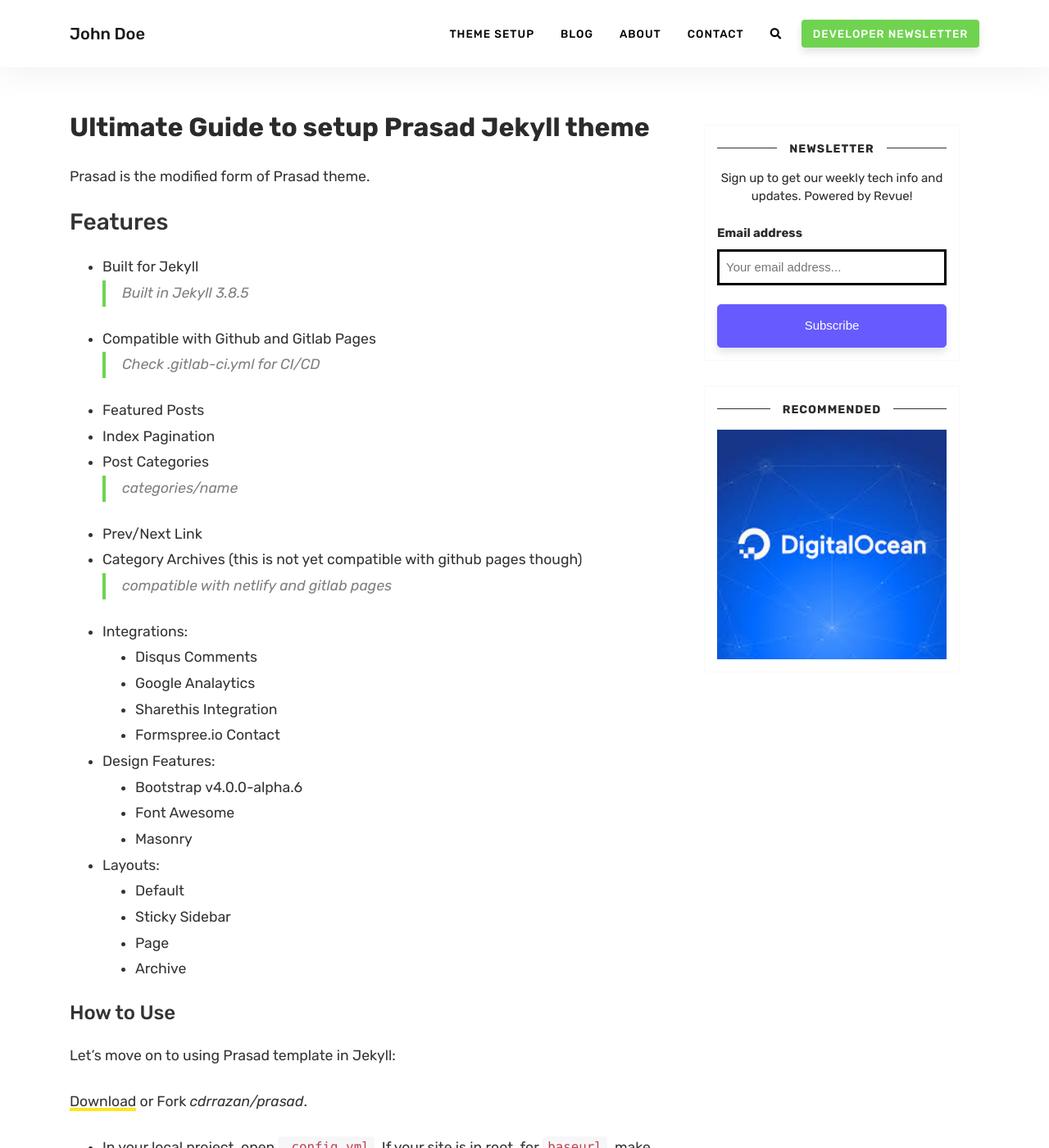
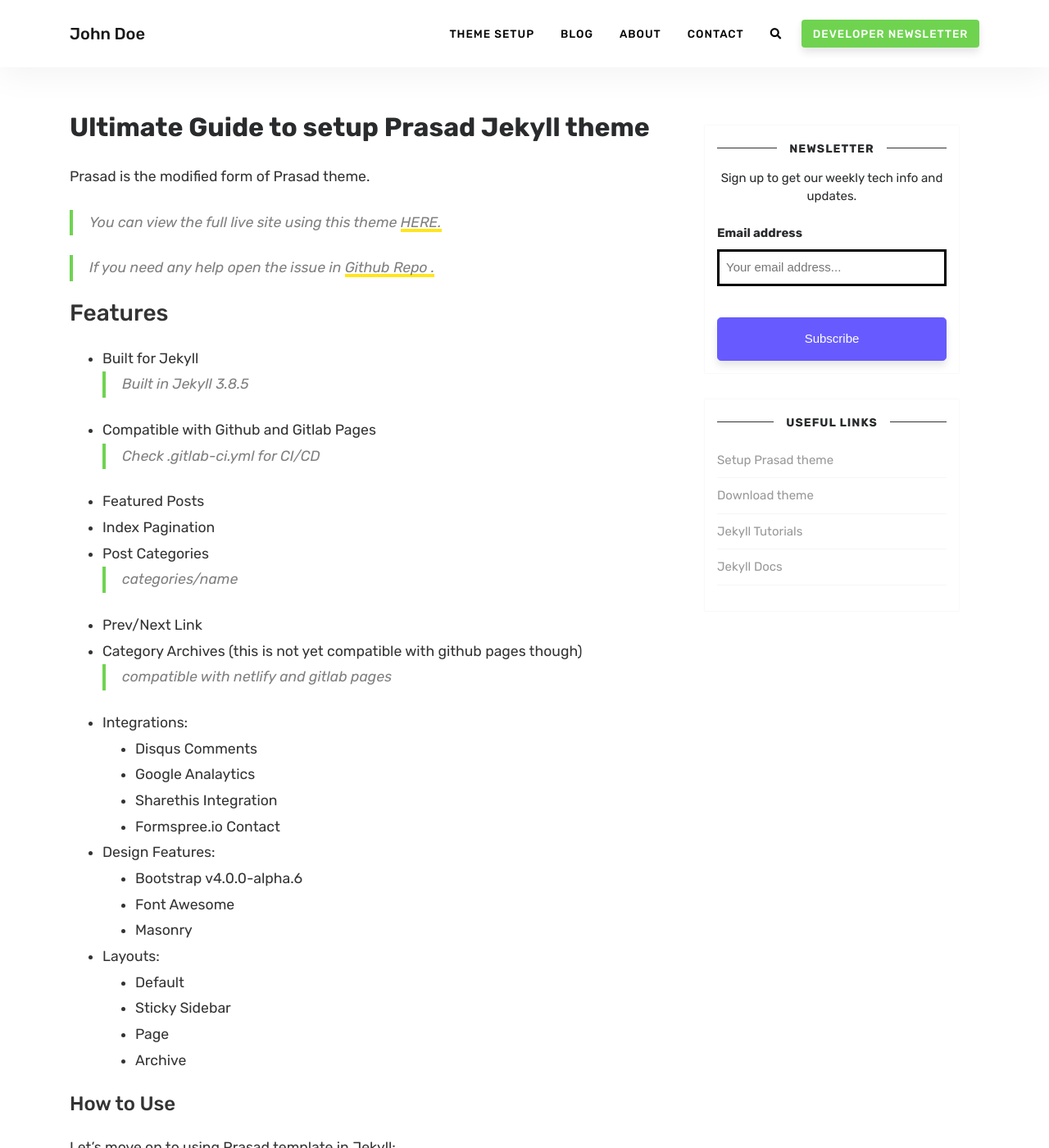
Before and after one commit to cdrrazan/prasad, a Jekyll site: the page built from theme-setup/index.md, in a window 1280 px wide and 1400 px high. Shown: the whole window at 82% size. Built offline with Jekyll 4.4.1, drawn with Linux system fonts in a browser that asks for light colours; nearby versions of some CDN libraries; some of the changed text lies outside the part shown.

Commit message:
Affiliated and Specific Contents removed from site

```diff
--- a/_includes/newsletter.html
+++ b/_includes/newsletter.html
@@ -1,13 +1,13 @@
-<div id="revue-embed">
-  <center>Sign up to get our weekly tech info and updates. Powered by Revue!</center>
+<div id="embed">
+  <center>Sign up to get our weekly tech info and updates.</center>
   <br>
-  <form action="#" method="post" id="revue-form" name="revue-form"  target="_blank">
-    <div class="revue-form-group">
+  <form action="#" method="post" id="form" name="form"  target="_blank">
+    <div class="form-group">
       <label for="member_email"><b>Email address</b></label>
-      <input class="revue-form-field" placeholder="Your email address..." type="email" name="member[email]" id="member_email">
+      <input class="form-field" placeholder="Your email address..." type="email" name="member[email]" id="member_email">
     </div>
     <br>
-    <div class="revue-form-actions">
+    <div class="form-actions">
       <input type="submit" value="Subscribe" name="member[subscribe]" class="btn btn-primary btn-lg btn-block" id="member_submit">
     </div>
   </form>
--- a/_includes/sidebar.html
+++ b/_includes/sidebar.html
@@ -6,8 +6,13 @@
   </div>
 
   <div class="sidebar-section">
-    <h5><span>Recommended</span></h5>
-    <a href="https://m.do.co/c/0c23b97180f1" target="_blank" title="Get Free DigitalOcean Credit"><img src="/assets/images/digitalocean_ref.jpg" width="100%" alt="DigitalOcean Ref" /></a>
-  </div>
+            <h5><span>Useful Links</span></h5>
+            <ul style="list-none;">
+            <li><a href="/theme-setup/">Setup Prasad theme</a></li>
+            <li><a target="blank" href="https://github.com/cdrrazan/prasad">Download theme</a></li>
+            <li><a target="_blank" href="https://jekyllrb.com/tutorials/home/">Jekyll Tutorials</a></li>
+            <li><a target="blank" href="https://jekyllrb.com/docs/">Jekyll Docs</a></li>
+            </ul>
+        </div>
 
 </div>
--- a/_layouts/default.html
+++ b/_layouts/default.html
@@ -119,7 +119,7 @@
         <div class="container">
             <div class="row justify-content-center">
                 <div class="col-md-8">
-                    <h3>Devis - Newsletter for Dev.</h3>
+                    <h3>Newsletter for Developers</h3>
                     <center><p>A handpicked selection of recommended tech-related articles, updates about the latest apps & technologies, inspiration from global and unique sources delivered directly to your inbox.</p></center>
                     <a class="btn btn-primary btn-lg" href="#" target="_blank">Sign Up</a>
                 </div>
--- a/assets/css/user.css
+++ b/assets/css/user.css
@@ -4,7 +4,7 @@
 .lunrsearchresult a:hover, .lunrsearchresult a:focus {text-decoration: none;}
 .lunrsearchresult a:hover .title {text-decoration: underline;}
 
-.revue-form-field {
+.form-field {
 width: 100%;
 padding: 8px;
 border: 3px solid black;
--- a/theme-setup/index.md
+++ b/theme-setup/index.md
@@ -4,6 +4,13 @@
 ---
 
 Prasad is the modified form of Prasad theme.
+
+>You can view the full live site using this theme <a href="https://cdrrazan.com" target="_blank">
+>HERE.</a> <br>
+
+>If you need any help open the issue in <a href="https://github.com/cdrrazan/prasad/issues/new"
+>target="_blank"> Github Repo .</a>
+
 
 <h3> Features </h3>
 
```
Also changed, not shown: other parts of theme-setup/index.md (+1 -1 lines).
